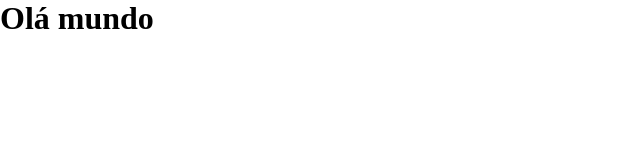
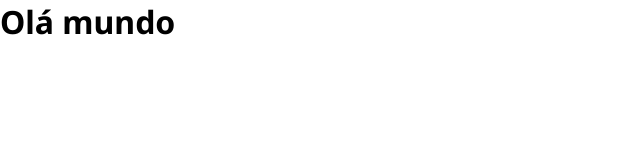
Before and after one commit to br-adriel/coorlab-challenge, a Vue app in the folder app/frontend/: page / in a window 1280 px wide. Shown: the top 160 px of the page, without its empty margins (0-640 px from the left). Built offline with nearby package versions, Linux system fonts and the light colour scheme.

Commit message:
feat: Set custom font

```diff
--- a/app/frontend/src/assets/base.css
+++ b/app/frontend/src/assets/base.css
@@ -1,5 +1,8 @@
+@import url('https://fonts.googleapis.com/css2?family=Noto+Sans:ital,wght@0,100..900;1,100..900&display=swap');
+
 :root {
   font-size: 16px;
+  font-family: 'Noto Sans', sans-serif;
 }
 
 * {
```
